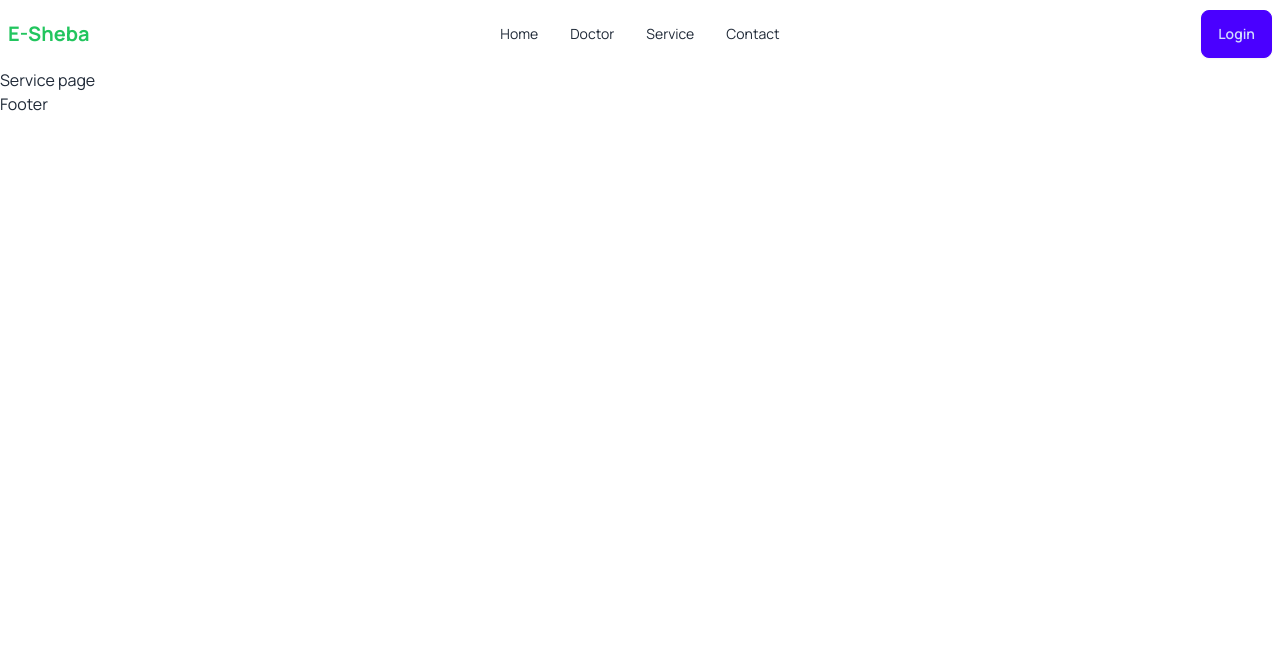
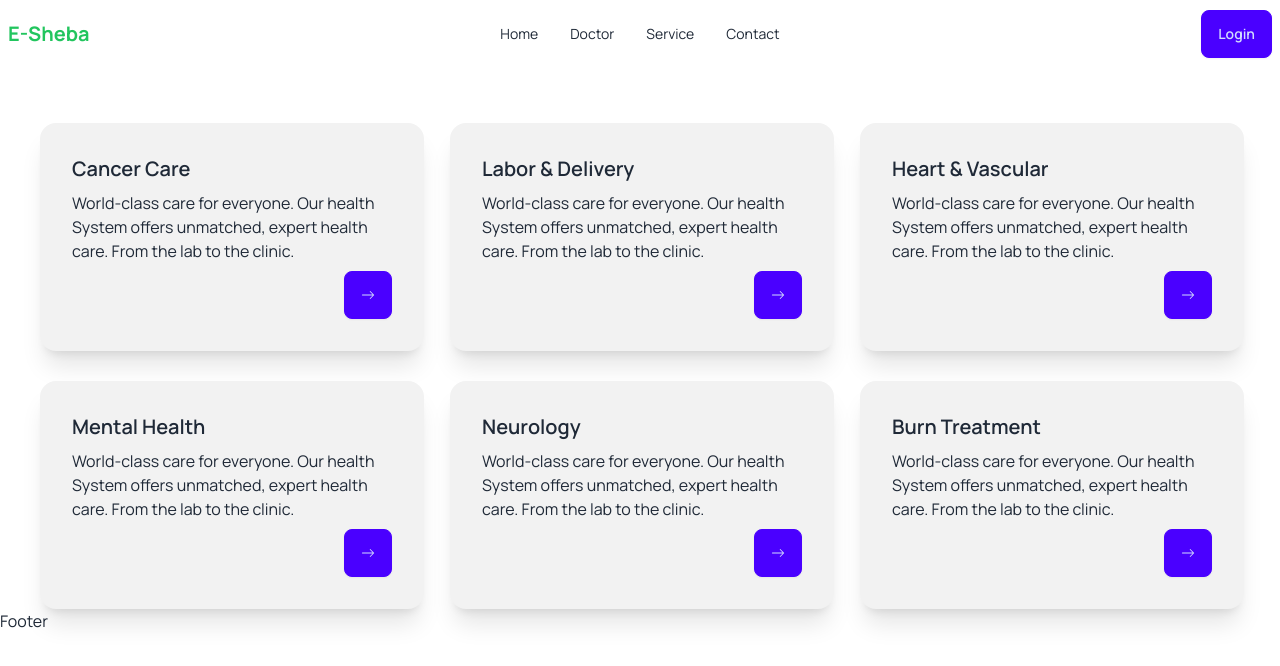
Before and after one commit to antim001/Doctor-Appointment-MERN-Project, a React (Vite) app in the folder frontend/: page /service in a window 1280 px wide. Shown: the top 666 px of the page. Built offline with nearby package versions, Linux system fonts and the light colour scheme.

Commit message:
service page has added

```diff
--- a/frontend/src/pages/Service.jsx
+++ b/frontend/src/pages/Service.jsx
@@ -1,9 +1,16 @@
 import React from 'react'
-
+import {services} from '../assets/data/services'
+import ServiceCard from '../components/ServiceCard.jsx'
 const Service = () => {
   return (
-    <div>
-      <h1>Service page</h1>
+    <div className='lg:w-[1200px] mx-auto'>
+      <div className='grid grid-cols-1 md:grid-cols-2 lg:grid-cols-3 gap-5 lg:gap-[30px] mt-[30px] lg:mt-[55px]'>
+      {
+        services.map((service,index)=>(
+          <ServiceCard service={service}  key={index}/>
+        ))
+      }
+    </div>
     </div>
   )
 }
```
